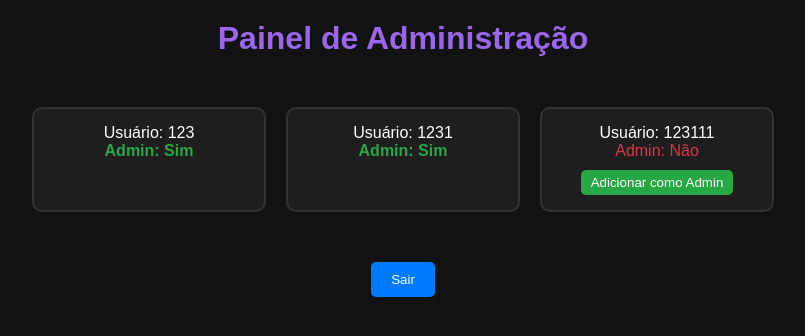
After one commit to gabsakura/IA-challenge-update_test-main, a Flask app: page /admin_dashboard in a window 1280 px wide. The commit adds this page. Shown: the top 336 px of the page, without its empty margins (237-1042 px from the left). Run offline with Flask 3, Linux system fonts and the light colour scheme; a user stored in the database is signed in; data comes from the database, SQL or seed files in the repository; both versions use the stored data as it was after the commit.

Commit message:
Versão_final

```diff
--- a/app.py
+++ b/app.py
@@ -3,10 +3,11 @@ from flask import Flask, render_template, request, redirect, url_for, flash, jso
 from flask_sqlalchemy import SQLAlchemy
 from werkzeug.security import generate_password_hash, check_password_hash
 from flask_migrate import Migrate
+from flask_login import LoginManager, UserMixin, login_user, login_required, logout_user, current_user
 import sqlite3
 from datetime import datetime, timedelta
 from itsdangerous import URLSafeTimedSerializer
-import bcrypt
+
 
 serializer = URLSafeTimedSerializer('sua_chave_secreta')
 app = Flask(__name__)
@@ -14,16 +15,18 @@ app.config['SECRET_KEY'] = 'sua_chave_secreta'
 app.config['SQLALCHEMY_DATABASE_URI'] = 'sqlite:///dados.db'
 db = SQLAlchemy(app)
 migrate = Migrate(app, db)
-
+login_manager = LoginManager()
+login_manager.init_app(app)
 # Modelos
 class Dados(db.Model):
     id = db.Column(db.Integer, primary_key=True)
     info = db.Column(db.String(150))
 
-class User(db.Model):
+class User(db.Model, UserMixin):
     id = db.Column(db.Integer, primary_key=True)
-    username = db.Column(db.String(80), unique=True, nullable=False)
-    password = db.Column(db.String(200), nullable=False)
+    username = db.Column(db.String(150), nullable=False, unique=True)
+    password = db.Column(db.String(150), nullable=False)
+    is_admin = db.Column(db.Boolean, default=False)
 
 # Rota para a página inicial (Home)
 @app.route("/")
@@ -348,20 +351,7 @@ def register():
         return redirect(url_for('login'))
     return render_template('register.html')
 
-# Login de usuário
-@app.route('/login', methods=['GET', 'POST'])
-def login():
-    if request.method == 'POST':
-        username = request.form['user']
-        password = request.form['password']
-        user = User.query.filter_by(username=username).first()
-        if user and check_password_hash(user.password, password):
-            session['username'] = user.username
-            flash('Login realizado com sucesso!', 'success')
-            return redirect(url_for('dashboard'))
-        else:
-            flash('Login ou senha incorretos. Tente novamente.', 'error')
-    return render_template('login.html')
+
 
 
 # Rota para solicitar redefinição de senha
@@ -377,6 +367,7 @@ def esqueci_senha():
         else:
             return jsonify({"error": "Nome de usuário não encontrado"}), 404
     return render_template('esqueci_senha.html')
+
 @app.route('/reset_senha/<token>', methods=['GET', 'POST'])
 def reset_senha(token):
     try:
@@ -397,14 +388,67 @@ def reset_senha(token):
     return render_template('reset_senha.html', token=token)
 
 
-# Rota protegida (dashboard)
-@app.route('/dashboard', methods=['GET', 'POST'])
+@app.route('/login', methods=['GET', 'POST'])
+def login():
+    if request.method == 'POST':
+        username = request.form.get('user')  # Use .get() para evitar KeyError
+        password = request.form.get('password')
+
+        user = User.query.filter_by(username=username).first()
+
+        if user and check_password_hash(user.password, password):
+            session['username'] = user.username
+            session['is_admin'] = user.is_admin  # Armazena o status de admin na sessão
+            flash('Login realizado com sucesso!', 'success')
+            return redirect(url_for('dashboard'))  # Redireciona para o painel do usuário
+        else:
+            flash('Login ou senha incorretos. Tente novamente.', 'error')
+
+    return render_template('login.html')
+
+@app.route('/dashboard')
 def dashboard():
-    if 'username' not in session:  # Verificando se 'username' está na sessão
-        flash('Você precisa estar logado para acessar essa página.', 'error')
-        return redirect(url_for('login'))
-    return render_template('dashboard.html', username=session['username'])
+    if 'username' not in session:
+        flash('Você precisa estar logado para acessar o dashboard.', 'error')
+        return redirect(url_for('login'))  # Redireciona para a página de login se não estiver logado
 
+    return render_template('dashboard.html')  # Renderiza o template do dashboard
+
+@app.route('/admin_dashboard')
+def admin_dashboard():
+    if not session.get('is_admin'):  # Verifica se o usuário é admin
+        flash('Acesso negado. Você não tem permissão para acessar esta página.')
+        return redirect(url_for('dashboard'))  # Redireciona para o dashboard normal
+    return render_template('admin_dashboard.html')
+
+
+# Criação da rota para buscar usuários com filtros
+# Endpoint para obter usuários
+@app.route('/admin/users', methods=['POST'])
+def get_users():
+    users = User.query.all()
+    return jsonify(users=[{'id': user.id, 'username': user.username, 'is_admin': user.is_admin} for user in users])
+
+@login_manager.user_loader
+def load_user(user_id):
+    return User.query.get(int(user_id))
+@app.route('/admin/users/<int:user_id>/make-admin', methods=['PATCH'])
+def make_admin(user_id):
+    user = User.query.get(user_id)
+    if user:
+        user.is_admin = True  # Promove o usuário a administrador
+        db.session.commit()
+        return jsonify(message='Usuário promovido a admin com sucesso!'), 200
+    else:
+        return jsonify(message='Usuário não encontrado!'), 404
+
+# Inicializando o banco de dados
+def create_tables():
+    with app.app_context():  # Cria um contexto de aplicativo
+        db.create_all()
+
+# Chame a função de criação de tabelas apenas uma vez
+create_tables()
 
 @app.route('/logout')
 def logout():
@@ -412,10 +456,13 @@ def logout():
     flash('Logout realizado com sucesso.', 'success')
     return redirect(url_for('login'))
 
+
 @app.route("/braco")
 def braco():
     return render_template("braco.html")
-
+@app.route("/login")
+def asd():
+    return render_template("login.html")
 @app.route("/chat")
 def index():
     return render_template("chat.html")
--- /dev/null
+++ b/templates/admin_dashboard.html
@@ -0,0 +1,188 @@
+<!DOCTYPE html>
+<html lang="pt-BR">
+<head>
+    <meta charset="UTF-8">
+    <meta name="viewport" content="width=device-width, initial-scale=1.0">
+    <title>Painel de Administração</title>
+    <style>
+        body {
+            background-color: #121212;
+            color: #FFFFFF;
+            font-family: Arial, sans-serif;
+            margin: 0;
+            padding: 0;
+        }
+
+        h1 {
+            text-align: center;
+            margin: 20px 0;
+            color: #9a67ea; /* Cor do título */
+        }
+
+        #userList {
+            display: flex;
+            flex-wrap: wrap;
+            justify-content: center;
+            margin: 20px auto;
+            max-width: 800px; /* Limite de largura */
+            padding: 20px;
+        }
+
+        .user-card {
+            background-color: #1E1E1E;
+            border: 2px solid #333333;
+            border-radius: 10px;
+            padding: 15px;
+            margin: 10px;
+            width: 200px; /* Largura fixa */
+            text-align: center;
+            transition: transform 0.3s, box-shadow 0.3s;
+        }
+
+        .user-card:hover {
+            transform: scale(1.05);
+            box-shadow: 0 0 10px #9400D3; /* Efeito de brilho */
+        }
+
+        #logoutButton {
+            display: block;
+            margin: 20px auto;
+            padding: 10px 20px;
+            border: none;
+            border-radius: 5px;
+            background-color: #007bff; /* Azul */
+            color: white;
+            cursor: pointer;
+            transition: background-color 0.3s;
+        }
+
+        #logoutButton:hover {
+            background-color: #0056b3; /* Azul escuro ao passar o mouse */
+        }
+
+        .admin-indicator {
+            font-weight: bold;
+            color: #28a745; /* Verde para admin */
+        }
+
+        .non-admin-indicator {
+            color: #dc3545; /* Vermelho para não-admin */
+        }
+
+        /* Estilos para o botão "Adicionar como Admin" */
+        .addAdminButton {
+            margin-top: 10px;
+            padding: 5px 10px;
+            border: none;
+            border-radius: 5px;
+            background-color: #28a745; /* Verde */
+            color: white;
+            cursor: pointer;
+            transition: background-color 0.3s;
+        }
+
+        .addAdminButton:hover {
+            background-color: #218838; /* Verde escuro ao passar o mouse */
+        }
+
+        #addAdminMessage {
+            text-align: center;
+            margin-top: 10px;
+            color: #FFD700; /* Amarelo para mensagens */
+        }
+    </style>
+</head>
+<body>
+    <h1>Painel de Administração</h1>
+    <div id="userList"></div>
+    <div id="addAdminMessage"></div>
+
+    <button id="logoutButton">Sair</button>
+
+    <script>
+        const token = localStorage.getItem('access_token');
+
+        async function fetchUsers(filters = {}) {
+            console.log('fetchUsers chamada com filtros:', filters);
+
+            try {
+                const response = await fetch('/admin/users', {
+                    method: 'POST',
+                    headers: {
+                        'Content-Type': 'application/json',
+                        'Authorization': `Bearer ${token}`
+                    },
+                    body: JSON.stringify(filters)
+                });
+
+                console.log("Requisição enviada para /admin/users");
+
+                if (!response.ok) {
+                    console.error('Erro ao buscar dados do servidor:', response.statusText);
+                    return null;
+                }
+
+                const data = await response.json();
+                console.log('Dados recebidos do servidor:', data);
+                displayUsers(data.users);
+            } catch (error) {
+                console.error('Erro:', error.message);
+            }
+        }
+
+        function displayUsers(users) {
+            console.log("Display Users chamado com:", users);
+
+            const userList = document.getElementById('userList');
+            userList.innerHTML = '';
+
+            if (users.length === 0) {
+                userList.innerText = "Nenhum usuário encontrado.";
+            } else {
+                users.forEach(user => {
+                    const userDiv = document.createElement('div');
+                    userDiv.classList.add('user-card');
+                    userDiv.innerHTML = `
+                        <div>Usuário: ${user.username}</div>
+                        <div class="${user.is_admin ? 'admin-indicator' : 'non-admin-indicator'}">
+                            Admin: ${user.is_admin ? 'Sim' : 'Não'}
+                        </div>
+                        ${!user.is_admin ? `<button class="addAdminButton" onclick="addAdmin(${user.id})">Adicionar como Admin</button>` : ''}
+                    `;
+                    userList.appendChild(userDiv);
+                });
+            }
+        }
+
+        document.getElementById('logoutButton').onclick = () => {
+            localStorage.removeItem('access_token');
+            window.location.href = '/login';
+        };
+
+        async function addAdmin(userId) {
+            try {
+                const response = await fetch(`/admin/users/${userId}/make-admin`, {
+                    method: 'PATCH',
+                    headers: {
+                        'Content-Type': 'application/json',
+                        'Authorization': `Bearer ${token}`
+                    }
+                });
+
+                if (response.ok) {
+                    document.getElementById('addAdminMessage').innerText = "Usuário promovido a Admin com sucesso!";
+                    fetchUsers(); // Atualiza a lista de usuários
+                } else {
+                    const errorMessage = await response.text();
+                    document.getElementById('addAdminMessage').innerText = `Erro: ${errorMessage}`;
+                }
+            } catch (error) {
+                console.error('Erro ao adicionar admin:', error.message);
+                document.getElementById('addAdminMessage').innerText = `Erro ao adicionar admin: ${error.message}`;
+            }
+        }
+
+        fetchUsers();  // Chama a função sem filtros inicialmente
+    </script>
+</body>
+</html>
--- a/templates/components/posHeader.html
+++ b/templates/components/posHeader.html
@@ -12,7 +12,12 @@
     <nav class="nav-links">
       <a href="{{ url_for('dashboard') }}" class="nav-link">Dashboard</a>
       <a href="{{ url_for('index') }}" class="nav-link">Chat</a>
+      {% if session.get('username') and session.get('is_admin') %}  <!-- Verificação se o usuário é admin -->
+      <a href="{{ url_for('admin_dashboard') }}" class="nav-link">Admin Dashboard</a>  <!-- Link do painel de admin -->
+      {% endif %}
       <a href="{{ url_for('logout') }}" class="nav-link">Logout</a>
+
+
     </nav>
   </header>
 </body>
--- a/templates/login.html
+++ b/templates/login.html
@@ -13,7 +13,7 @@
     <div class="container d-flex justify-content-center align-items-center" style="min-height: 100vh;">
         <div class="form-box p-4 bg-dark text-light rounded">
             <h2 class="text-center mb-4">Entrar</h2>
-            <form method="POST" action="/login">
+            <form method="POST" action="{{ url_for('login') }}">
                 <div class="mb-3">
                     <label for="user" class="form-label">Nome de Usuário</label>
                     <input type="text" class="form-control" id="user" name="user" required>
@@ -38,7 +38,7 @@
             <div id="success-toast" class="toast align-items-center text-bg-success border-0" role="alert" aria-live="assertive" aria-atomic="true">
                 <div class="d-flex">
                     <div class="toast-body">
-                        Conectado com sucesso!
+                        {{ get_flashed_messages(with_categories=true)[0][1] if get_flashed_messages(with_categories=true) else '' }}
                     </div>
                     <button type="button" class="btn-close btn-close-white me-2 m-auto" data-bs-dismiss="toast" aria-label="Close"></button>
                 </div>
@@ -72,6 +72,8 @@
         }
     });
 </script>
+
+    </script>
     {% include 'components/footer.html' %}
 </body>
 </html>
```
Also changed, not shown: esp_to_db.py (+11 -45 lines), static/scripts/register.js (added, +38 -0 lines), static/styles/admin.css (added, +28 -0 lines), Readme.md, instance/dados.db, 1 other file. Lines whose indentation alone changed are shown as unchanged.
